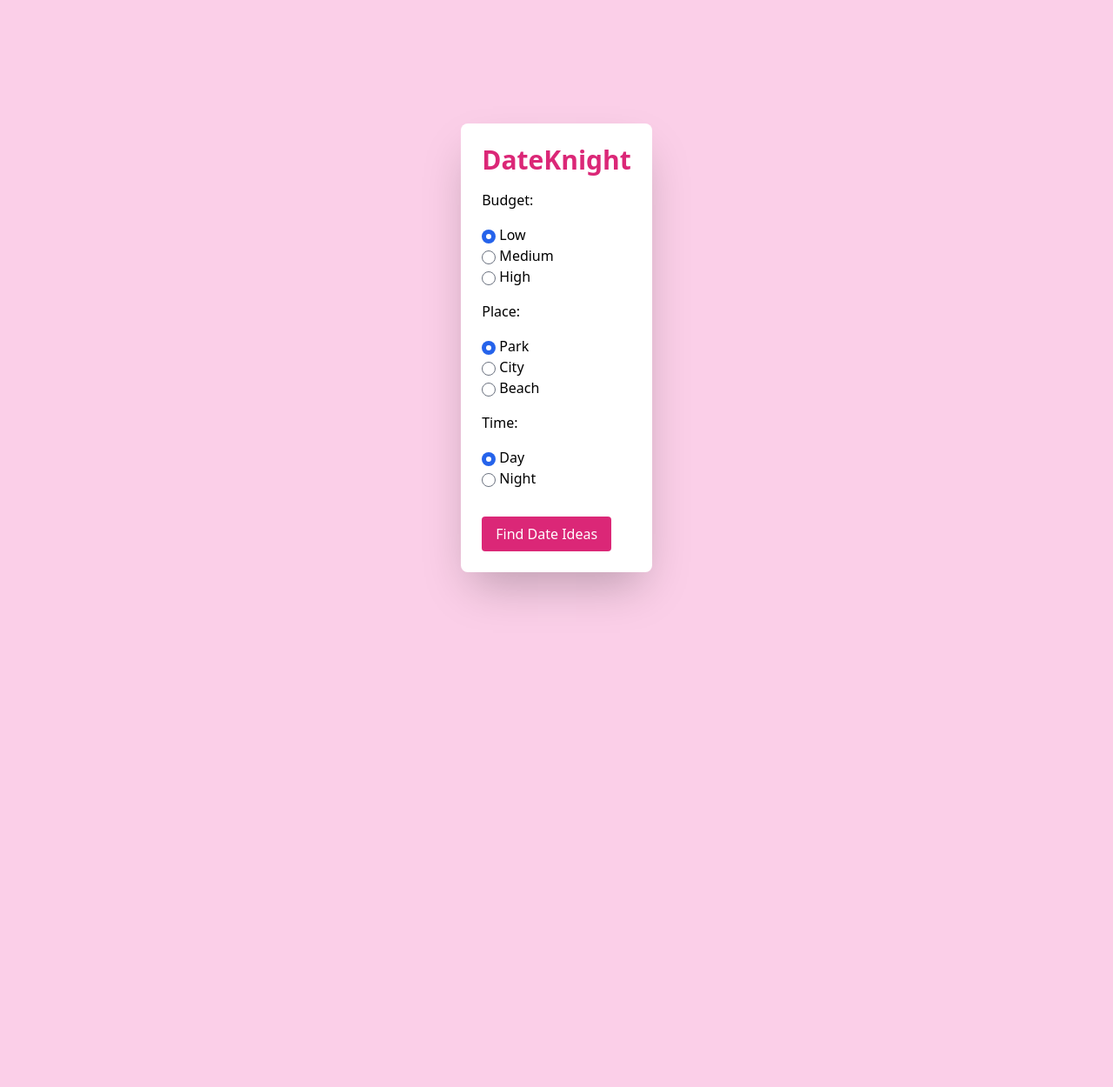
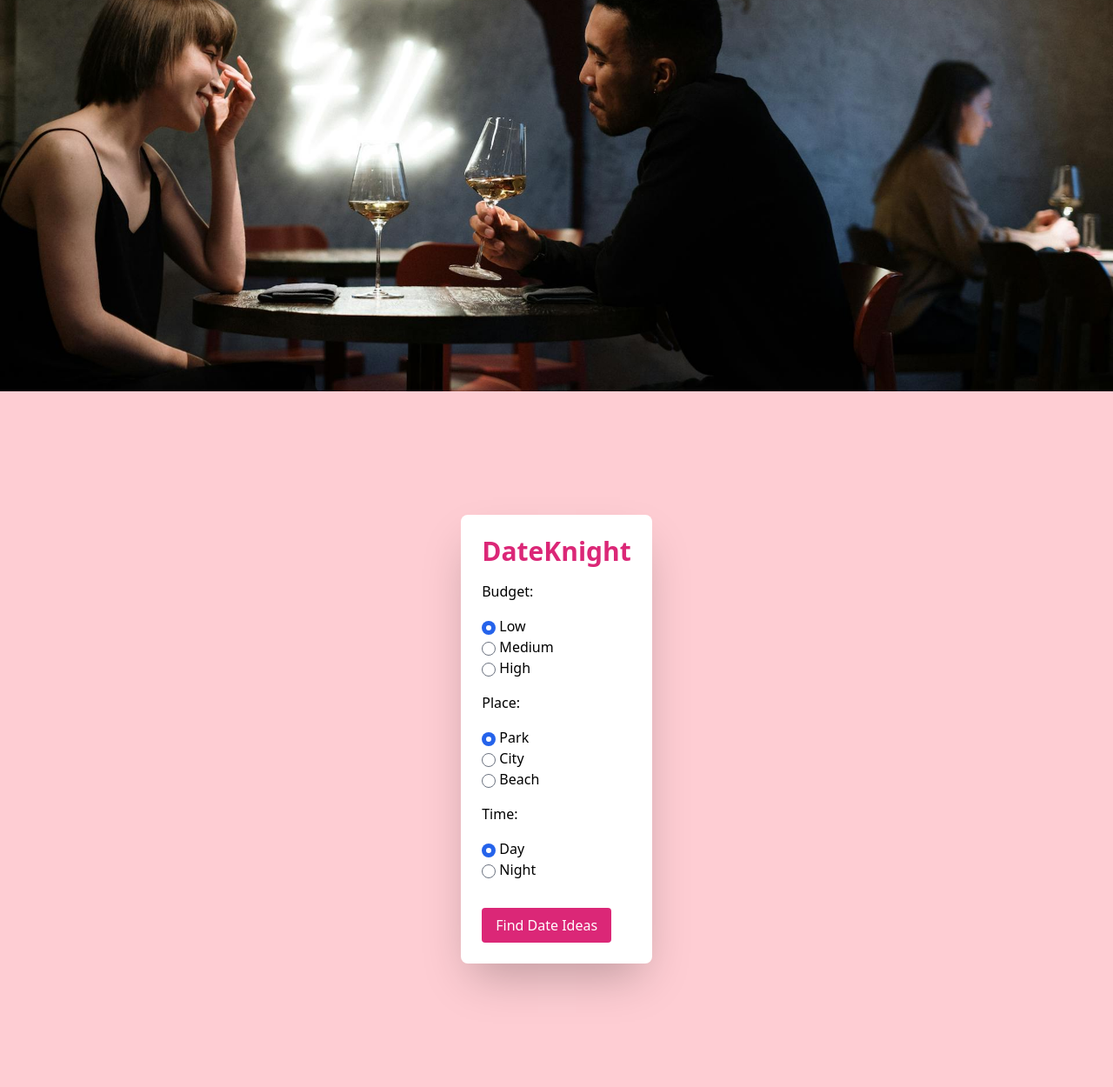
Before and after one commit to Redsskull/date-knight, a Django app: page / in a window 1280 px wide. Shown: the whole page at 87% size. Before the commit the page ends 800 px from the top, so only its background shows below. Run offline with Django 4.2, Linux system fonts and the light colour scheme; style sheets or scripts are compiled from the project's sources; some libraries are stand-ins or nearby versions.

Commit message:
refactor(index): add hero image and bg-colour

```diff
--- a/templates/index.html
+++ b/templates/index.html
@@ -15,7 +15,15 @@
         {% tailwind_css %}
         <link rel="stylesheet" type="text/css" href="{% static 'date/styles.css' %}">
     </head>
-    <body class="bg-pink-200">
+    <body class="bg-rose-200">
+
+        <!-- Hero image -->
+        <section
+            class="h-screen bg-cover bg-no-repeat max-h-[450px] bg-center bg-[url('../static/date/images/couple-on-date.jpeg')]"
+            style="background-image: url('../static/date/images/couple-on-date.jpeg');">
+        </section>
+
+        <!-- Form -->
         {% if messages %}
             <ul class="messages">
                 {% for message in messages %}
--- a/theme/static/css/dist/styles.css
+++ b/theme/static/css/dist/styles.css
@@ -763,6 +763,14 @@ select {
   height: 100vh;
 }
 
+.max-h-\[500px\] {
+  max-height: 500px;
+}
+
+.max-h-\[450px\] {
+  max-height: 450px;
+}
+
 .list-inside {
   list-style-position: inside;
 }
@@ -812,6 +820,44 @@ select {
 .bg-white {
   --tw-bg-opacity: 1;
   background-color: rgb(255 255 255 / var(--tw-bg-opacity));
+}
+
+.bg-rose-300 {
+  --tw-bg-opacity: 1;
+  background-color: rgb(253 164 175 / var(--tw-bg-opacity));
+}
+
+.bg-rose-200 {
+  --tw-bg-opacity: 1;
+  background-color: rgb(254 205 211 / var(--tw-bg-opacity));
+}
+
+.bg-\[url\(\'\.\.\/static\/date\/images\/couple-on-date\.jpeg\'\)\] {
+  background-image: url('../static/date/images/couple-on-date.jpeg');
+}
+
+.bg-\[url\(\'\/images\/couple-on-date\.jpeg\'\)\] {
+  background-image: url('/images/couple-on-date.jpeg');
+}
+
+.bg-cover {
+  background-size: cover;
+}
+
+.bg-center {
+  background-position: center;
+}
+
+.bg-bottom {
+  background-position: bottom;
+}
+
+.bg-top {
+  background-position: top;
+}
+
+.bg-no-repeat {
+  background-repeat: no-repeat;
 }
 
 .p-2 {
```
Also changed, not shown: static/date/images/couple-on-date.jpeg (added).
